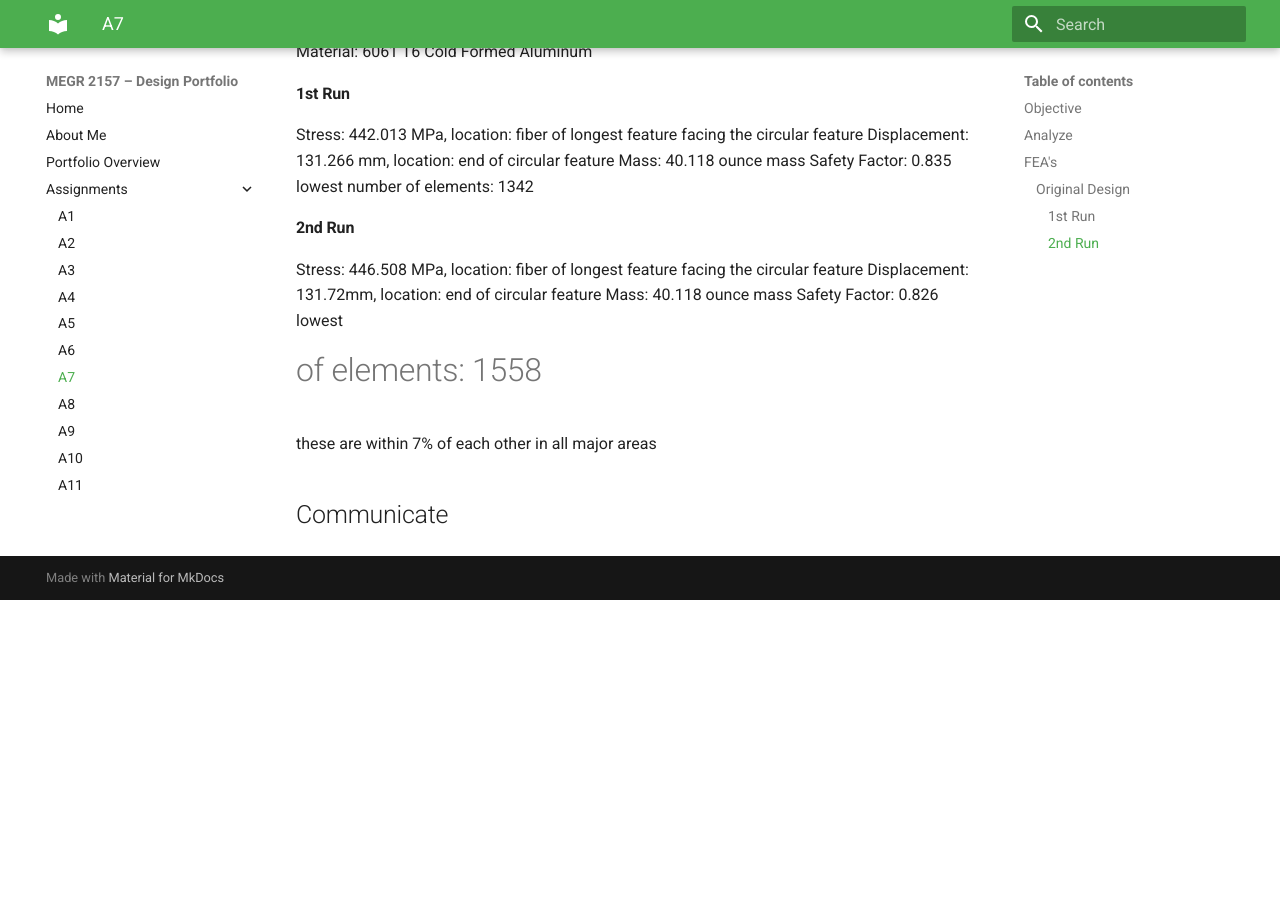
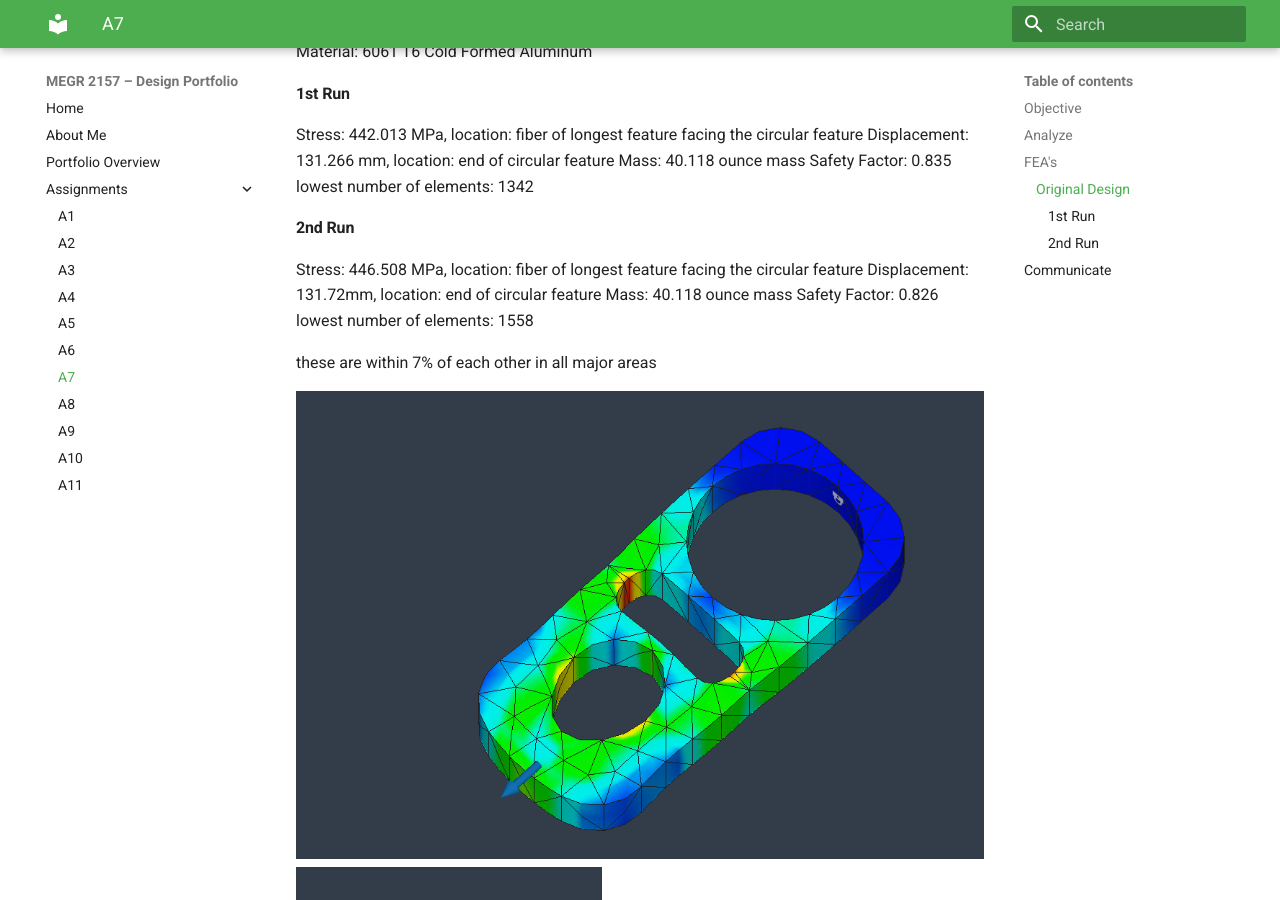
Before and after one commit to pklauser-cyber/design-projects-portfolio, an MkDocs documentation site: the page built from docs/assignments/A07/index.md, in a window 1280 px wide and 900 px high, scrolled down 573 px. Built offline with MkDocs 1.6.1 and Material for MkDocs 9.7.7, drawn with Linux system fonts in a browser that asks for light colours; before the commit the page ends 1173 px from its top, so only the background shows below that.

Commit message:
Update index.md

```diff
--- a/docs/assignments/A07/index.md
+++ b/docs/assignments/A07/index.md
@@ -20,9 +20,12 @@ Stress: 446.508 MPa, location: fiber of longest feature facing the circular feat
 Displacement: 131.72mm, location: end of circular feature
 Mass: 40.118 ounce mass
 Safety Factor: 0.826 lowest
-# of elements: 1558
+number of elements: 1558
 
 these are within 7% of each other in all major areas
+
+![screenshot#1](image1.png)
+![screenshot#2](image2.png)
 
 
 
```
